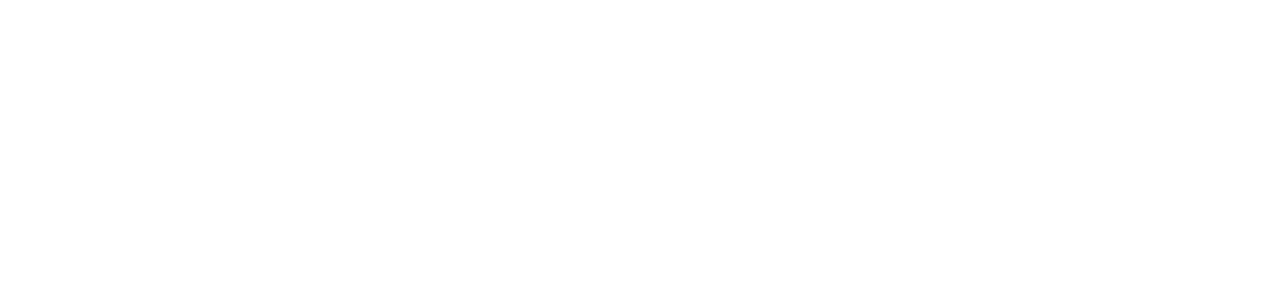
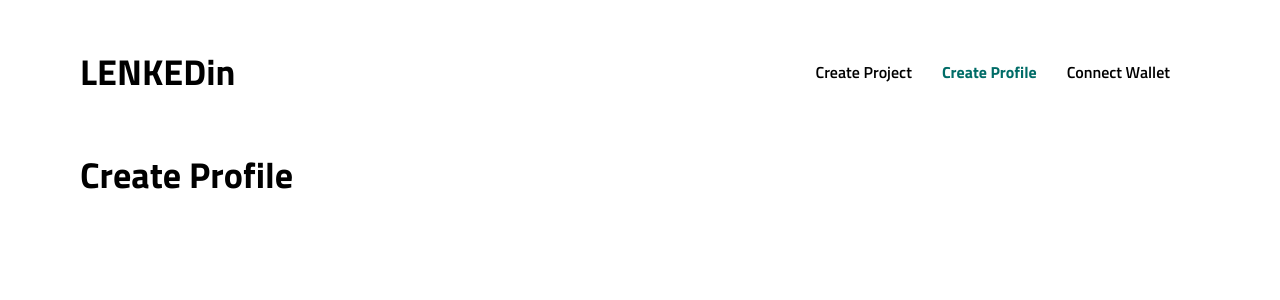
Before and after one commit to LenkedIn/LenkedIn, a React (Create React App) app in the folder apps/web-app/: page /create-profile in a window 1280 px wide. Before the commit this address had no page. Shown: the top 300 px of the page. Built offline with nearby package versions, Linux system fonts and the light colour scheme.

Commit message:
navbar, react router, styling

```diff
--- /dev/null
+++ b/apps/web-app/src/GlobalStyle.ts
@@ -0,0 +1,56 @@
+import { createGlobalStyle } from "styled-components"
+import TitilliumWebBold from "./assets/fonts/TitilliumWebBold.ttf"
+import TitilliumWebRegular from "./assets/fonts/TitilliumWebRegular.ttf"
+import TitilliumWebSemiBold from "./assets/fonts/TitilliumWebSemiBold.ttf"
+
+const GlobalStyle = createGlobalStyle`
+:root{
+    --primary-green-bright: #57DD4B;
+    --primary-green-neutral: #006c67;
+    --primary-green-dark: #003844;
+    --primary-green-lofi: #BCD2CB;
+}
+@font-face{
+  font-family: 'TitilliumWebBold';
+  src: url(${TitilliumWebBold}) format('truetype');
+}
+@font-face{
+  font-family: 'TitilliumWebRegular';
+  src: url(${TitilliumWebRegular}) format('truetype');
+}
+@font-face{
+  font-family: 'TitilliumWebSemiBold';
+  src: url(${TitilliumWebSemiBold}) format('truetype');
+}
+body {
+  margin: 0;
+  font-family: 'TitilliumWebRegular';
+  background-color: 'white';
+  color: 'black';
+  padding: 20px 80px;
+}
+@media only screen and (max-width: 768px){
+  body {
+    padding: 10px 40px;
+  }
+}
+@media only screen and (max-width: 600px){
+  body {
+    padding: 10px 20px;
+  }
+}
+h1{
+  font-family: 'TitilliumWebBold';
+  font-size: 36px;
+}
+h2{
+  font-family: 'TitilliumWebSemiBold';
+  font-size: 24px;
+}
+h3{
+  font-family: 'TitilliumWebRegular';
+  font-size: 24px;
+}
+`
+
+export default GlobalStyle
--- a/apps/web-app/src/assets/fonts/fonts.d.ts
+++ b/apps/web-app/src/assets/fonts/fonts.d.ts
@@ -1 +1 @@
-declare module '*.ttf';
+declare module "*.ttf"
--- /dev/null
+++ b/apps/web-app/src/components/Navbar.tsx
@@ -0,0 +1,62 @@
+import styled from "styled-components"
+import { Link, NavLink } from "react-router-dom"
+
+const Logo = styled.div`
+  display: inline-block;
+`
+
+const NavbarContainer = styled.div`
+    display: flex;
+    position: absolute:
+    width: 100%;
+    justify-content: space-between;
+    align-items: center;
+    ul{
+        list-style: none;
+        display:flex;
+        font-family: 'TitilliumWebSemiBold';
+        font-size: 16px;
+    }
+    li{
+        margin-right: 30px;
+        a{
+            text-decoration: none;
+            color: black;
+        }
+        a:hover{
+            color: var(--primary-green-neutral);
+        }
+        a.current-page{
+            color: var(--primary-green-neutral) !important;
+            font-family: 'TitilliumWebBold' !important;
+        }
+    }
+`
+const isCurrentPage = (path: string): string => {
+  return String(window.location).includes(path) ? "current-page" : ""
+}
+
+const Navbar = () => (
+  <NavbarContainer>
+    <Logo>
+      <Link style={{ textDecoration: "none", color: "black" }} to={{ pathname: "/" }}>
+        <h1>LENKEDin</h1>
+      </Link>
+    </Logo>
+    <ul>
+      <li>
+        <NavLink to={{ pathname: "/create-project" }} className={isCurrentPage("/create-project")}>
+          Create Project
+        </NavLink>
+      </li>
+      <li>
+        <NavLink to={{ pathname: "/create-profile" }} className={isCurrentPage("/create-profile")}>
+          Create Profile
+        </NavLink>
+      </li>
+      <li>Connect Wallet</li>
+    </ul>
+  </NavbarContainer>
+)
+
+export default Navbar
--- a/apps/web-app/src/index.tsx
+++ b/apps/web-app/src/index.tsx
@@ -1,68 +1,46 @@
 import React from "react"
 import ReactDOM from "react-dom/client"
 import { BrowserRouter, Routes, Route } from "react-router-dom"
-import { createGlobalStyle } from 'styled-components'
-import TitilliumWebBold from './assets/fonts/TitilliumWebBold.ttf'
-import TitilliumWebRegular from './assets/fonts/TitilliumWebRegular.ttf'
-import TitilliumWebSemiBold from './assets/fonts/TitilliumWebSemiBold.ttf'
+import GlobalStyle from "./GlobalStyle"
+import CreateProfile from "./pages/CreateProfile"
+import CreateProject from "./pages/CreateProject"
+import Navbar from "./components/Navbar"
 import Landing from "./pages/Landing"
-
-const GlobalStyle = createGlobalStyle`
-@font-face{
-  font-family: 'TitilliumWebBold';
-  src: url(${TitilliumWebBold}) format('truetype');
-}
-@font-face{
-  font-family: 'TitilliumWebRegular';
-  src: url(${TitilliumWebRegular}) format('truetype');
-}
-@font-face{
-  font-family: 'TitilliumWebSemiBold';
-  src: url(${TitilliumWebSemiBold}) format('truetype');
-}
-body {
-  margin: 0;
-  font-family: 'TitilliumWebRegular';
-  background-color: 'white';
-  color: 'black';
-  padding: 20px 80px;
-}
-@media only screen and (max-width: 768px){
-  body {
-    padding: 10px 40px;
-  }
-}
-@media only screen and (max-width: 600px){
-  body {
-    padding: 10px 20px;
-  }
-}
-h1{
-  font-family: 'TitilliumWebBold';
-  font-size: 36px;
-}
-h2{
-  font-family: 'TitilliumWebSemiBold';
-  font-size: 24px;
-}
-h3{
-  font-family: 'TitilliumWebRegular';
-  font-size: 24px;
-}
-`
 
 const root = ReactDOM.createRoot(document.getElementById("root") as HTMLElement)
 root.render(
   <React.StrictMode>
-    <GlobalStyle/>
+    <GlobalStyle />
     <BrowserRouter>
-    <Routes>
-      <Route path='/'
-      element={
-        <Landing/>
-      }/>
-    </Routes>
+      <Routes>
+        <Route
+          path="/"
+          element={
+            <>
+              <Navbar />
+              <Landing />
+            </>
+          }
+        />
+        <Route
+          path="/create-profile"
+          element={
+            <>
+              <Navbar />
+              <CreateProfile />
+            </>
+          }
+        />
+        <Route
+          path="/create-project"
+          element={
+            <>
+              <Navbar />
+              <CreateProject />
+            </>
+          }
+        />
+      </Routes>
     </BrowserRouter>
-
   </React.StrictMode>
 )
```
Also changed, not shown: apps/web-app/src/pages/CreateProfile.tsx (+5 -3 lines), apps/web-app/src/pages/CreateProject.tsx (+5 -3 lines), apps/web-app/src/pages/Landing.tsx (+5 -3 lines).
